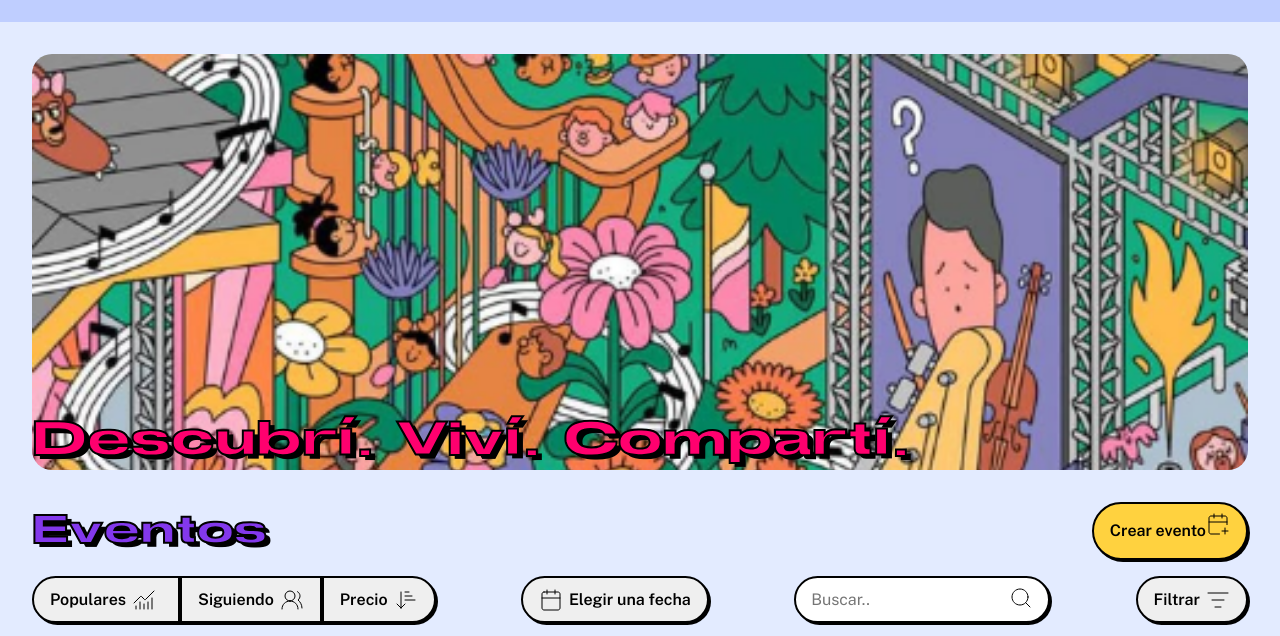
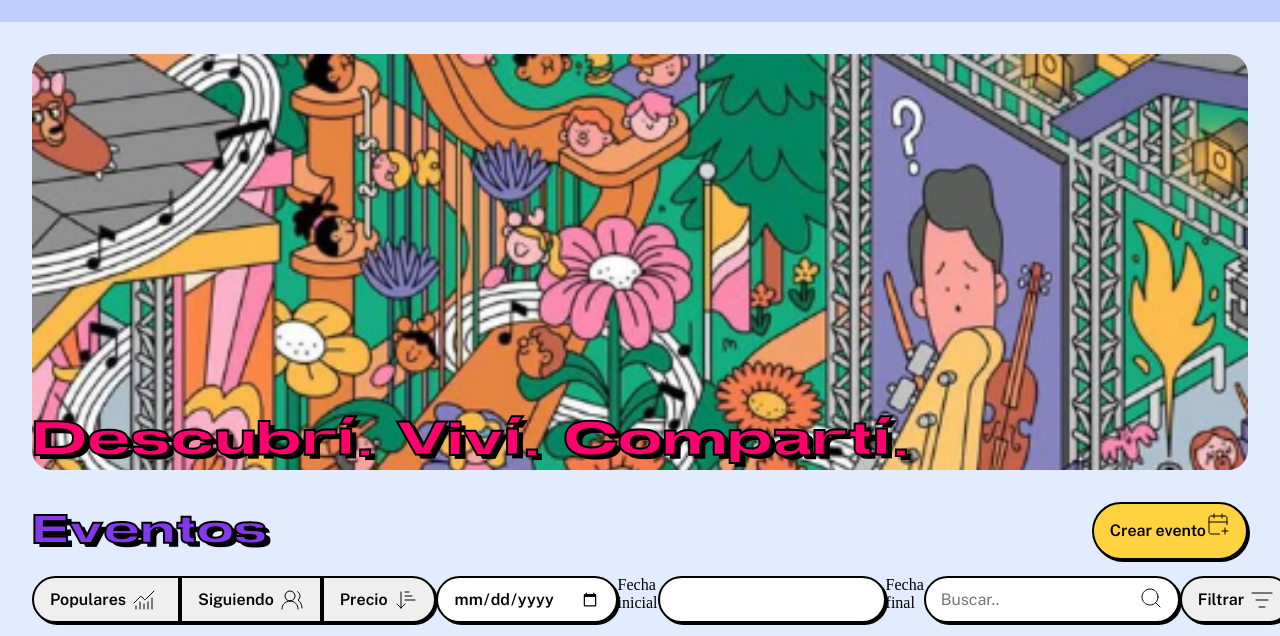
Before and after one commit to Iys4/Obligatorio-2, a plain HTML site: page FrontEnd/index.html in a window 1280 px wide. Shown: the part 138-774 px from the top of the page. Drawn offline with nearby package versions, Linux system fonts and the light colour scheme; no server answers; a web font is replaced by a local one.

Commit message:
Update index.html

```diff
--- a/FrontEnd/index.html
+++ b/FrontEnd/index.html
@@ -67,13 +67,20 @@
                         </svg>
                     </button>
                 </div>
-                <button id="elegirFechaMain" class="botonBlanco"><svg width="24" height="24" viewBox="0 0 24 24"
+                <input id="elegirFechaMain" class="botonBlanco" type="date"><svg width="24" height="24" viewBox="0 0 24 24"
                         fill="none" xmlns="http://www.w3.org/2000/svg">
                         <path
                             d="M8 2V6M16 2V6M3 10H21M5 4H19C20.1046 4 21 4.89543 21 6V20C21 21.1046 20.1046 22 19 22H5C3.89543 22 3 21.1046 3 20V6C3 4.89543 3.89543 4 5 4Z"
                             stroke="black" stroke-linecap="round" stroke-linejoin="round" />
                     </svg>
-                    Elegir una fecha</button>
+                    Fecha inicial</input>
+                                    <input id="elegirFechaMain" class="botonBlanco" type="input"><svg width="24" height="24" viewBox="0 0 24 24"
+                        fill="none" xmlns="http://www.w3.org/2000/svg">
+                        <path
+                            d="M8 2V6M16 2V6M3 10H21M5 4H19C20.1046 4 21 4.89543 21 6V20C21 21.1046 20.1046 22 19 22H5C3.89543 22 3 21.1046 3 20V6C3 4.89543 3.89543 4 5 4Z"
+                            stroke="black" stroke-linecap="round" stroke-linejoin="round" />
+                    </svg>
+                    Fecha final</input>
                 <div id="inpBuscarMainYIcono">
                     <input type="text" id="inpBuscarMain" placeholder="Buscar..">
                     <button id="botonBuscarMain">
```
